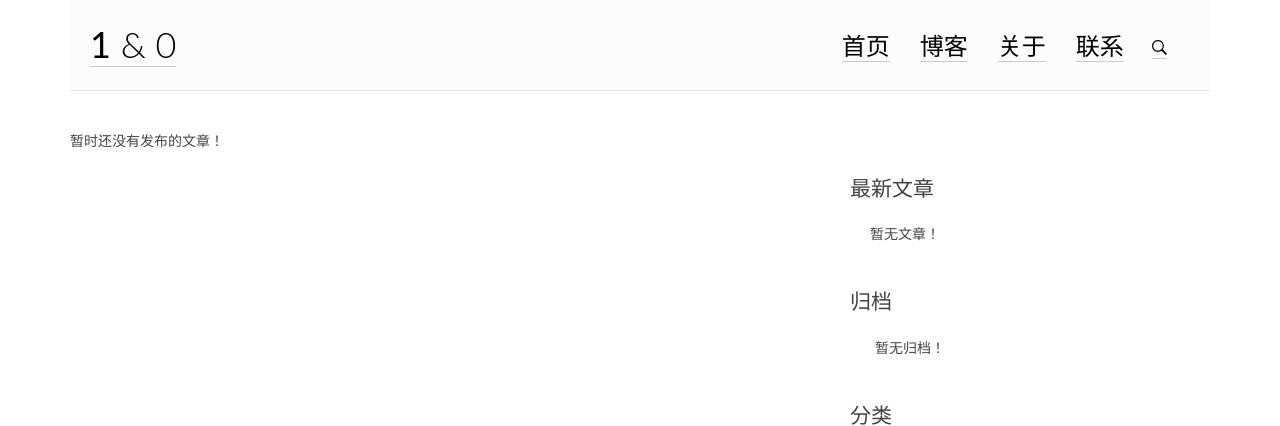
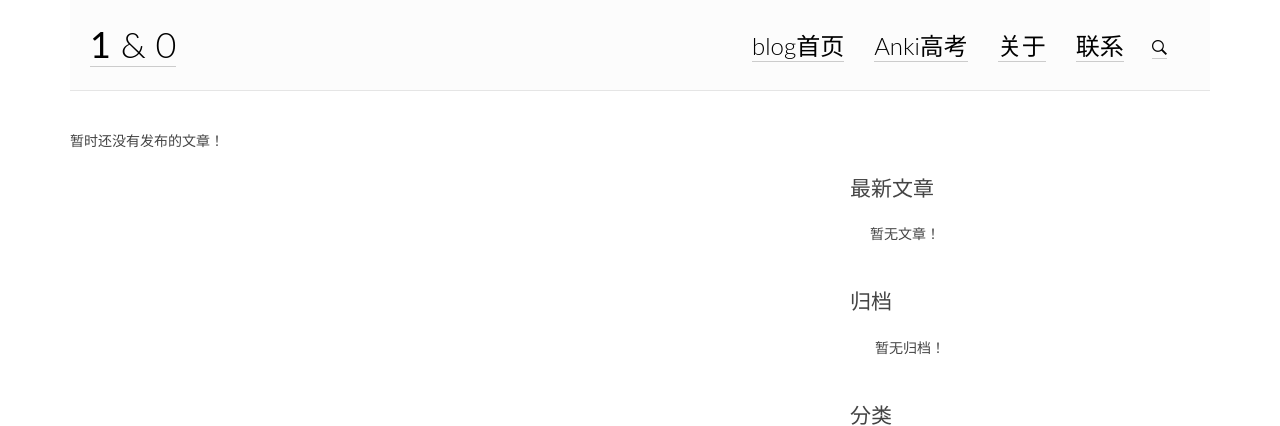
Before and after one commit to L-M-Sherlock/MyBlogInDjango, a Django app: page / in a window 1280 px wide. Shown: the top 426 px of the page. Run offline with Django 3.2, Linux system fonts and the light colour scheme; data that the repository does not hold is empty; parts of the project's set-up code (start-up, migrations or seed data) failed here and were passed over; some libraries are stand-ins or nearby versions.

Commit message:
change tab

```diff
--- a/templates/base.html
+++ b/templates/base.html
@@ -51,8 +51,8 @@
 
                     <div class="collapse navbar-collapse" id="bs-example-navbar-collapse-1">
                         <ul class="nav navbar-nav navbar-right">
-                            <li class="cl-effect-11"><a href="{% url 'blog:index' %}" data-hover="首页">首页</a></li>
-                            <li class="cl-effect-11"><a href="#" data-hover="博客">博客</a></li>
+                            <li class="cl-effect-11"><a href="{% url 'blog:index' %}" data-hover="首页">blog首页</a></li>
+                            <li class="cl-effect-11"><a href="https://ankigaokao.gitbook.io/project/" data-hover="博客">Anki高考</a></li>
                             <li class="cl-effect-11"><a href="#" data-hover="关于">关于</a></li>
                             <li class="cl-effect-11"><a href="#" data-hover="联系">联系</a></li>
                         </ul>
```
